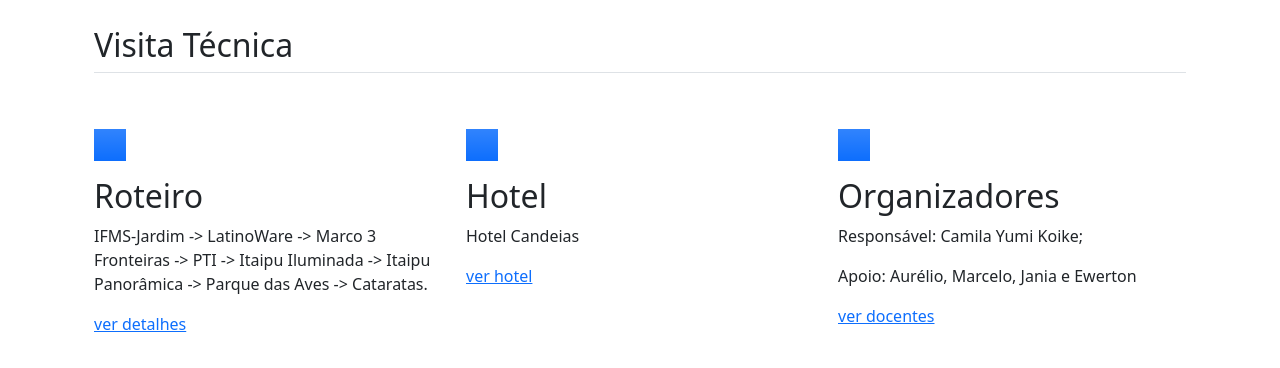
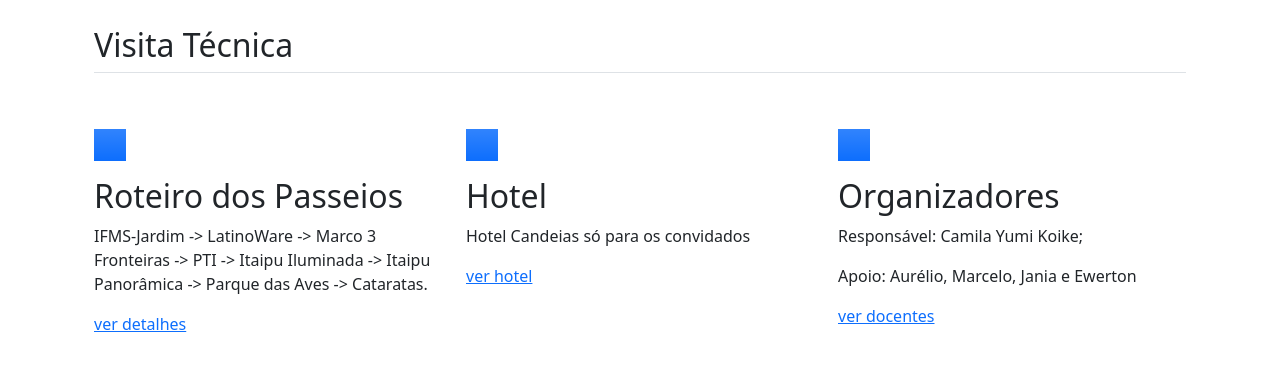
Before and after one commit to camila-koike/visitaTec, a plain HTML site: page index.html in a window 1280 px wide. Shown: the part 1079-1447 px from the top of the page. Drawn offline with nearby package versions, Linux system fonts and the light colour scheme.

Commit message:
comentado

```diff
--- a/index.html
+++ b/index.html
@@ -65,7 +65,7 @@
         <div class="feature-icon d-inline-flex align-items-center justify-content-center text-bg-primary bg-gradient fs-2 mb-3">
           <svg class="bi" width="1em" height="1em"><use xlink:href="#collection"/></svg>
         </div>
-        <h3 class="fs-2">Roteiro</h3>
+        <h3 class="fs-2">Roteiro dos Passeios</h3>
         <p>IFMS-Jardim -> LatinoWare -> Marco 3 Fronteiras -> PTI -> Itaipu Iluminada -> Itaipu Panorâmica -> Parque das Aves -> Cataratas.</p>
         <a href="#" class="icon-link d-inline-flex align-items-center">
           ver detalhes
@@ -77,7 +77,7 @@
           <svg class="bi" width="1em" height="1em"><use xlink:href="#people-circle"/></svg>
         </div>
         <h3 class="fs-2">Hotel</h3>
-        <p>Hotel Candeias</p>
+        <p>Hotel Candeias só para os convidados</p>
         <a href="#" class="icon-link d-inline-flex align-items-center">
           ver hotel
           <svg class="bi" width="1em" height="1em"><use xlink:href="#chevron-right"/></svg>
```
